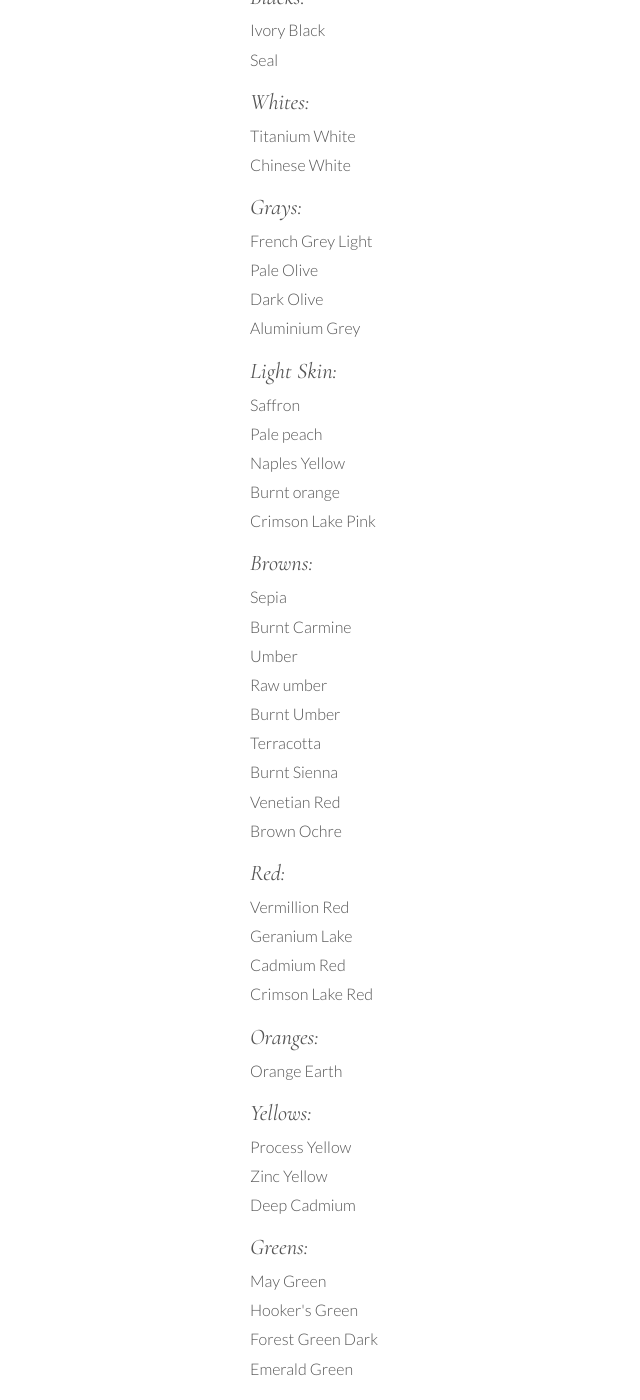
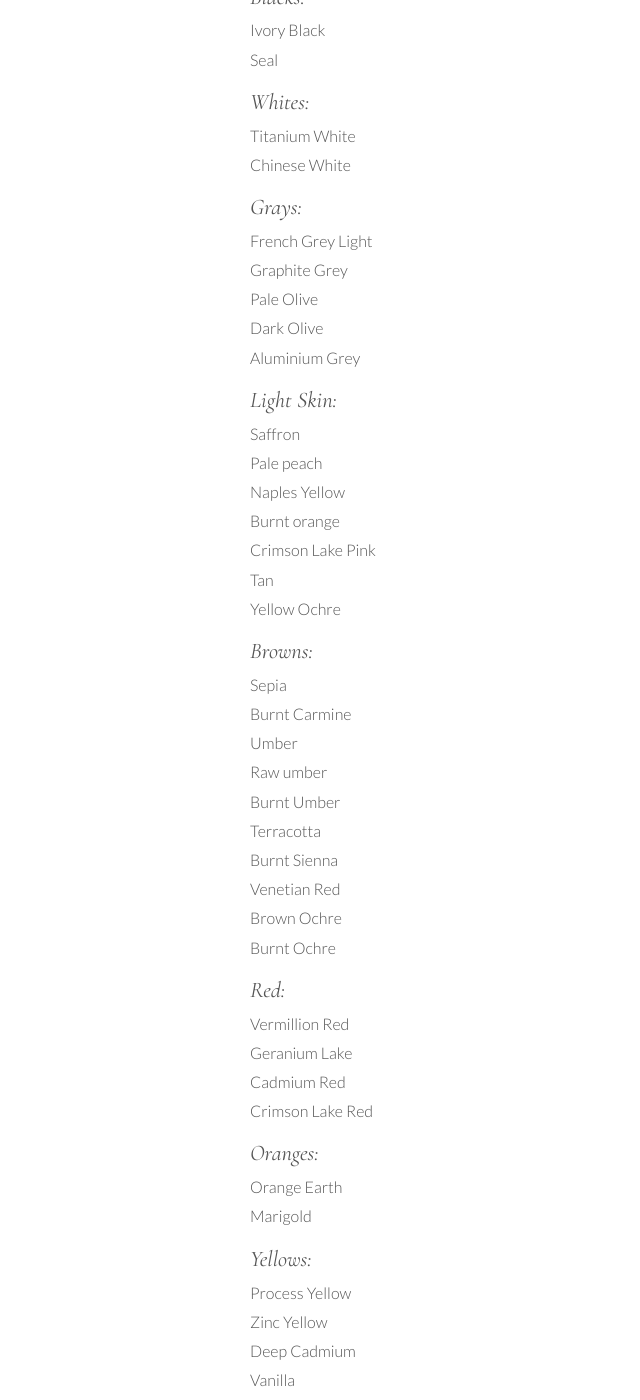
Before and after one commit to CollectionsOfThisKind/collectionsofthiskind.github.io, a Jekyll site: the page built from pages/lists/lists/pastels.html, in a window 1280 px wide and 1400 px high, scrolled down 223 px. Shown: the whole window, without its empty margins (0-640 px from the left). Built offline with Jekyll 4.4.1, drawn with Linux system fonts in a browser that asks for light colours.

Commit message:
Add files via upload

```diff
--- a/pages/lists/lists/pastels.html
+++ b/pages/lists/lists/pastels.html
@@ -29,6 +29,7 @@ layout: page
 <h2>Grays:</h2>
 <ul class="compact">
 <li>French Grey Light</li>
+<li>Graphite Grey</li>
 <li>Pale Olive</li>
 <li>Dark Olive</li>
 <li>Aluminium Grey</li>
@@ -41,6 +42,8 @@ layout: page
 <li>Naples Yellow</li>
 <li>Burnt orange</li>
 <li>Crimson Lake Pink</li>
+<li>Tan</li>
+<li>Yellow Ochre</li>
 </ul>
 <p></p>
 <h2>Browns:</h2>
@@ -54,6 +57,7 @@ layout: page
 <li>Burnt Sienna</li>
 <li>Venetian Red</li>
 <li>Brown Ochre</li>
+<li>Burnt Ochre</li>
 </ul>
 <p></p>
 <h2>Red:</h2>
@@ -67,6 +71,7 @@ layout: page
 <h2>Oranges:</h2>
 <ul class="compact">
 <li>Orange Earth</li>
+<li>Marigold</li>
 </ul>
 <p></p>
 <h2>Yellows:</h2>
@@ -74,6 +79,7 @@ layout: page
 <li>Process Yellow</li>
 <li>Zinc Yellow</li>
 <li>Deep Cadmium</li>
+<li>Vanilla</li>
 </ul>
 <p></p>
 <h2>Greens:</h2>
```
